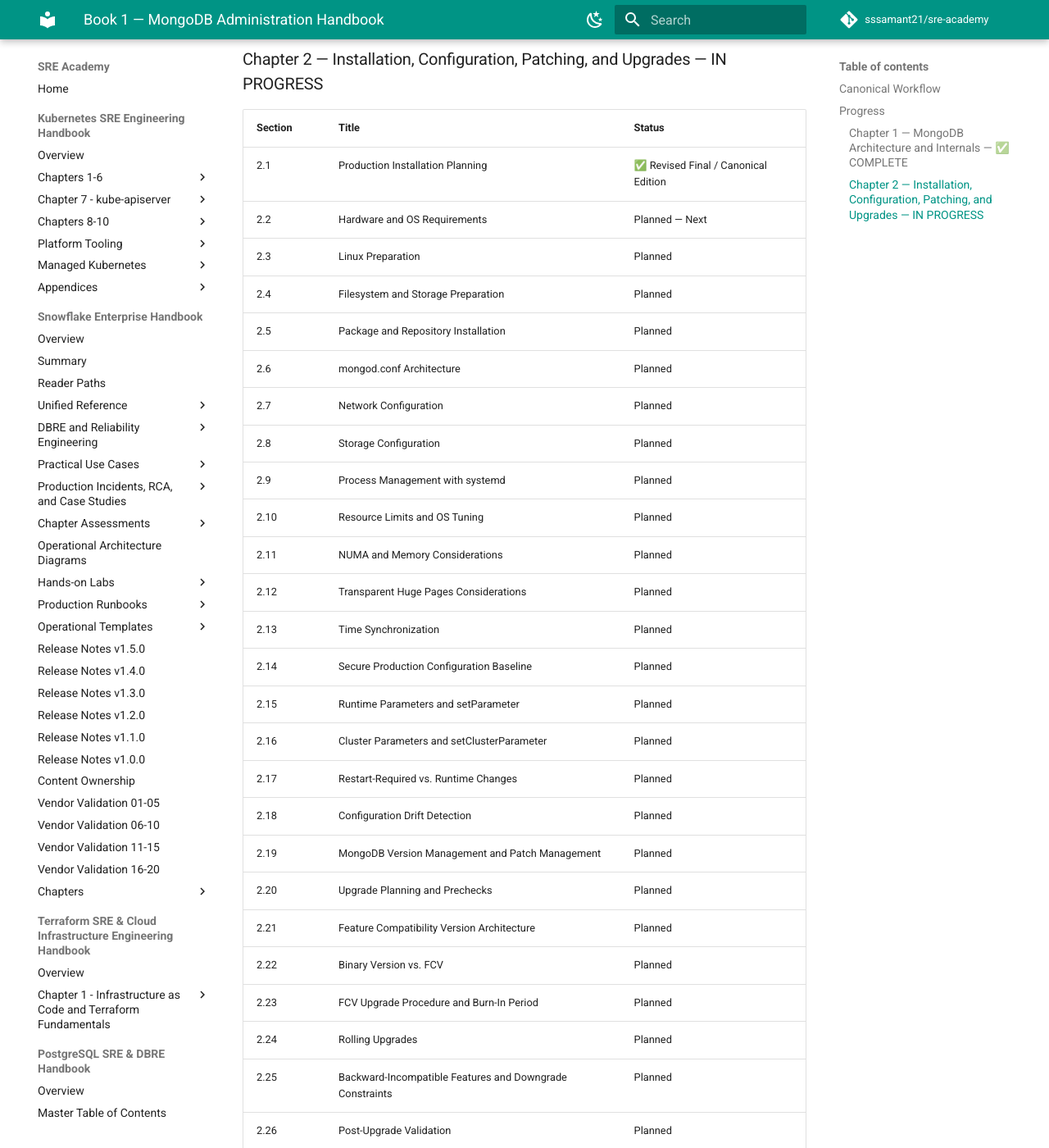
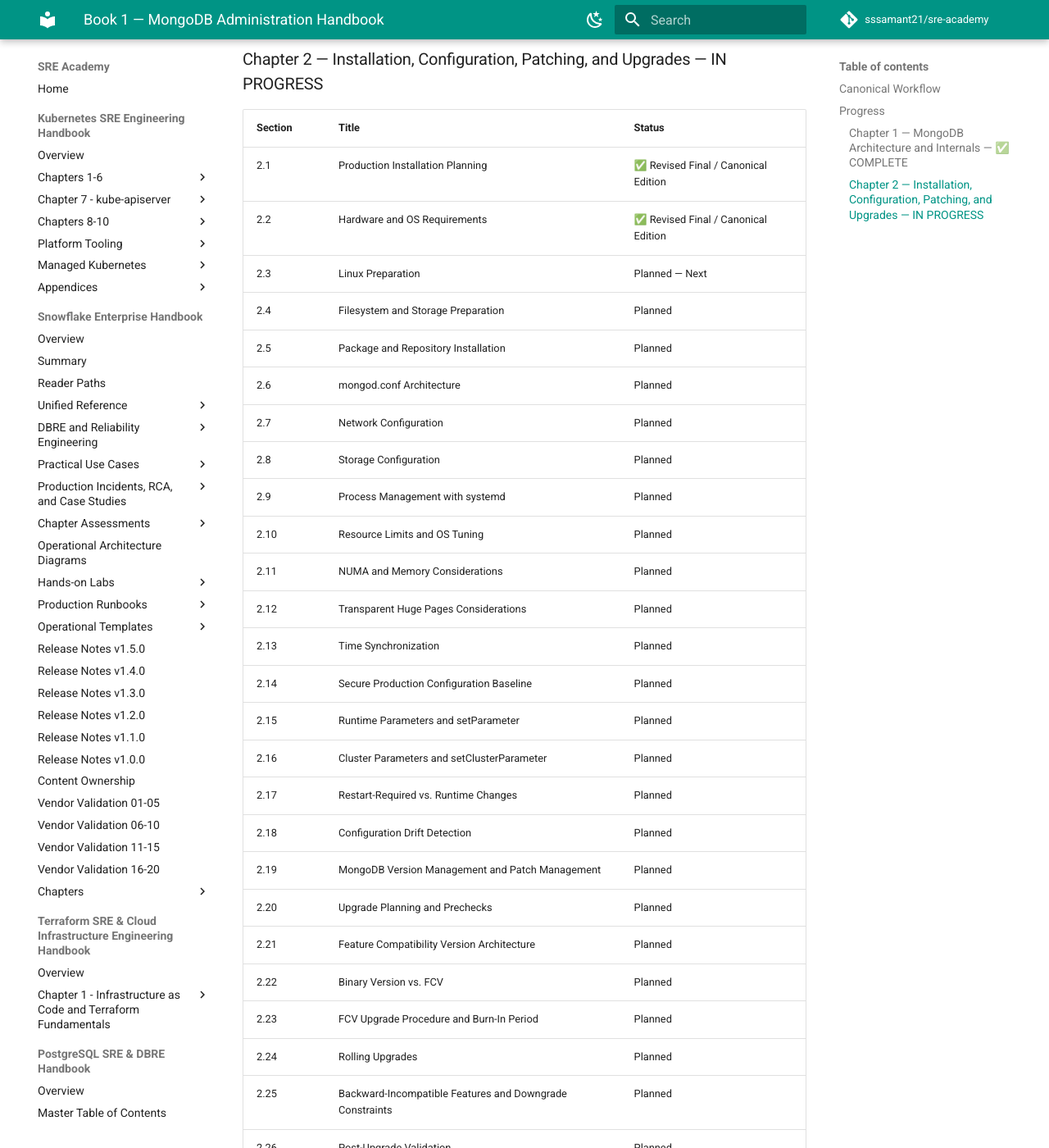
Before and after one commit to sssamant21/sre-academy, an MkDocs documentation site: the page built from docs/books/mongodb/mongodb-administration-handbook/README.md, in a window 1280 px wide and 1400 px high, scrolled down 731 px. Shown: the whole window at 82% size. Built offline with MkDocs 1.6.1 and Material for MkDocs 9.7.7, drawn with Linux system fonts in a browser that asks for light colours; comment, search, counter and statistics services are not loaded; some of the changed text lies outside the part shown.

Commit message:
docs(mongodb): mark 2.2 canonical and advance to 2.3

```diff
--- a/docs/books/mongodb/mongodb-administration-handbook/README.md
+++ b/docs/books/mongodb/mongodb-administration-handbook/README.md
@@ -22,8 +22,8 @@
 | Section | Title | Status |
 |---|---|---|
 | 2.1 | Production Installation Planning | ✅ Revised Final / Canonical Edition |
-| 2.2 | Hardware and OS Requirements | Planned — Next |
-| 2.3 | Linux Preparation | Planned |
+| 2.2 | Hardware and OS Requirements | ✅ Revised Final / Canonical Edition |
+| 2.3 | Linux Preparation | Planned — Next |
 | 2.4 | Filesystem and Storage Preparation | Planned |
 | 2.5 | Package and Repository Installation | Planned |
 | 2.6 | mongod.conf Architecture | Planned |
```
Also changed, not shown: other parts of docs/books/mongodb/mongodb-administration-handbook/README.md (+1 -1 lines).
